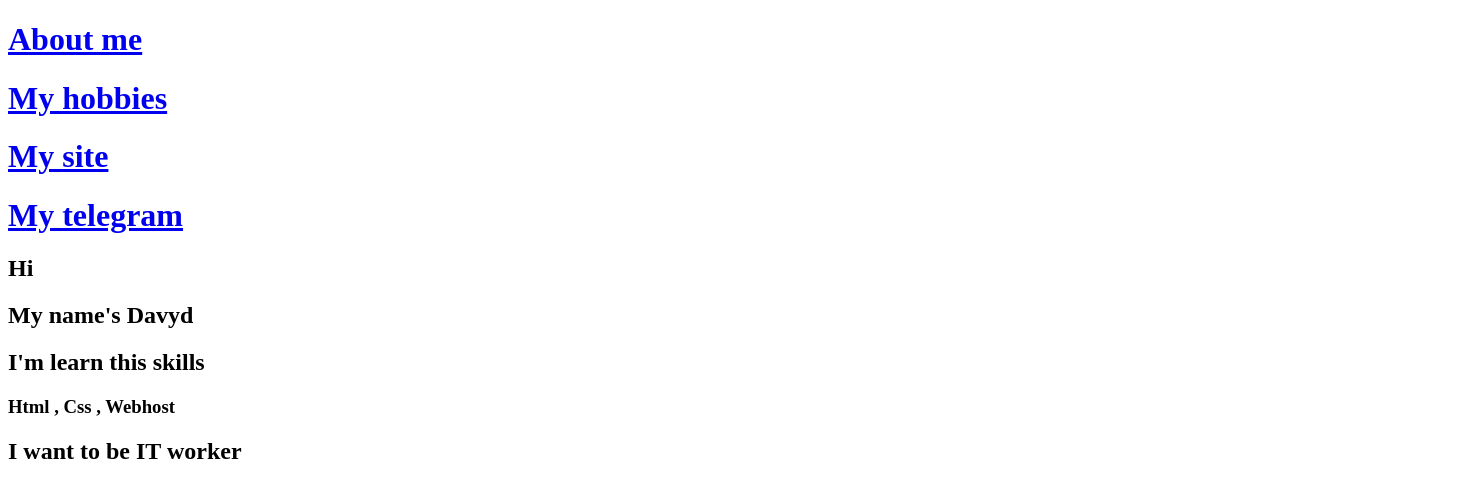
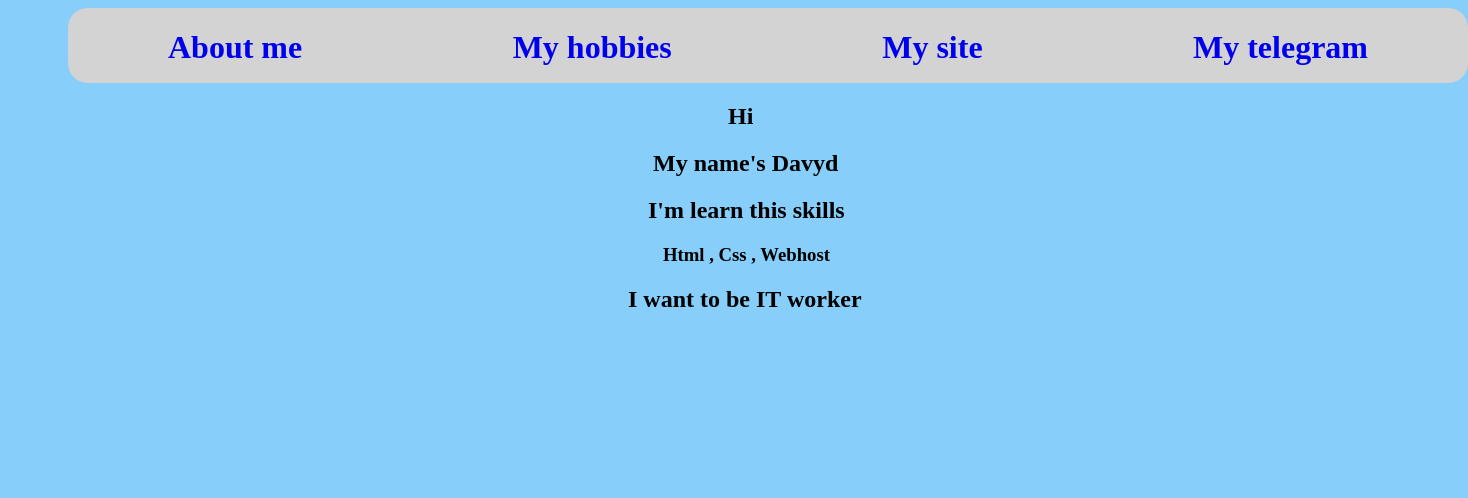
Before and after one commit to davuush/about-me, a plain HTML site: page index.html in a window 1280 px wide. Shown: the whole page, 1468 px wide, since content can reach past the window. Drawn offline with Linux system fonts and the light colour scheme; the site is published under a folder, as on GitHub Pages, so addresses that start at the root find nothing.

Commit message:
Update index.html

```diff
--- a/index.html
+++ b/index.html
@@ -5,8 +5,8 @@
     <meta http-equiv="X-UA-Compatible" content="IE=edge">
     <meta name="viewport" content="width=device-width, initial-scale=1.0">
     <title>Document</title>
-    <link rel="stylesheet" href="/style.css">
-    <link rel="stylesheet" href="/reset.css">
+    <link rel="stylesheet" href="./style.css">
+    <link rel="stylesheet" href="./reset.css">
 </head>
 <body>
 
```
